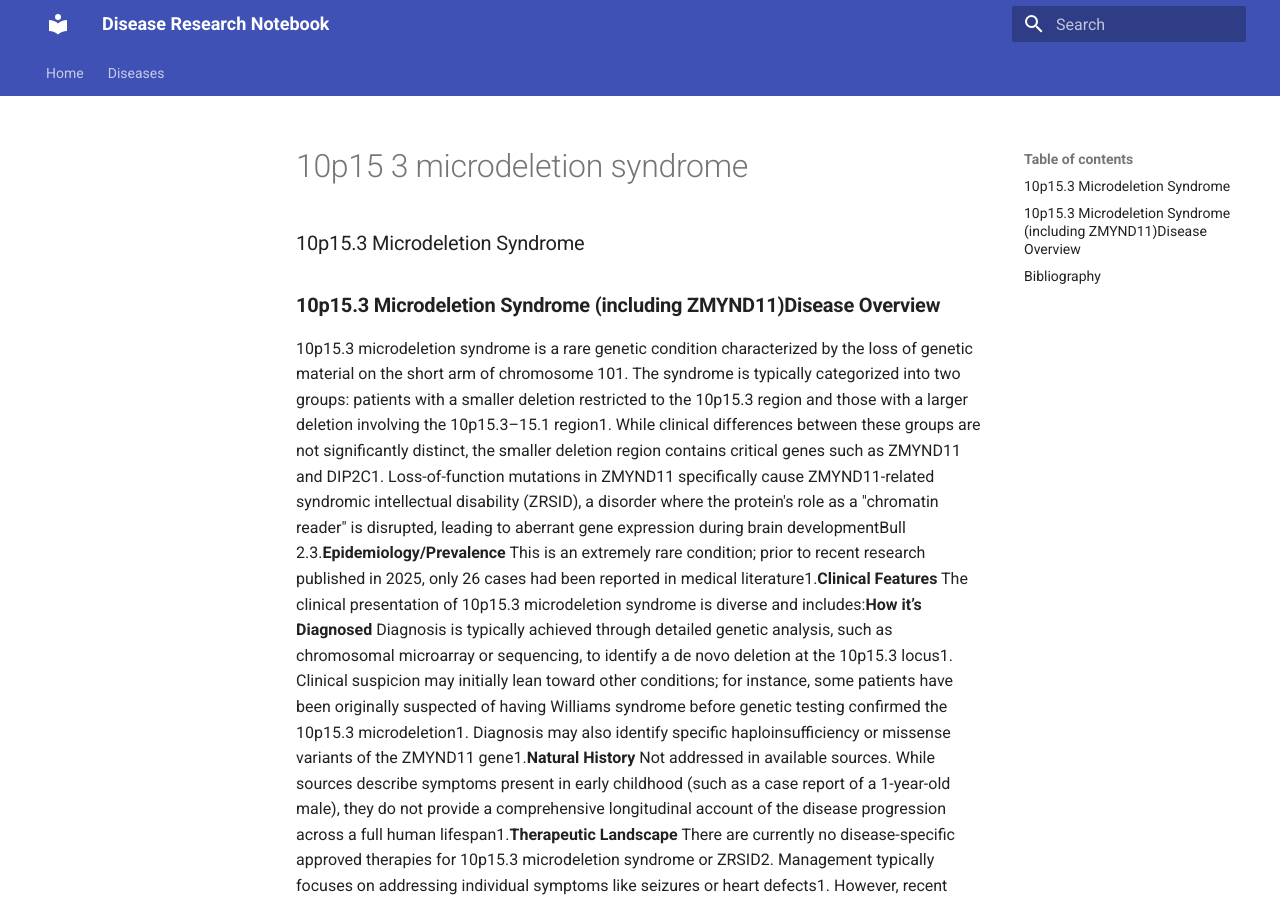
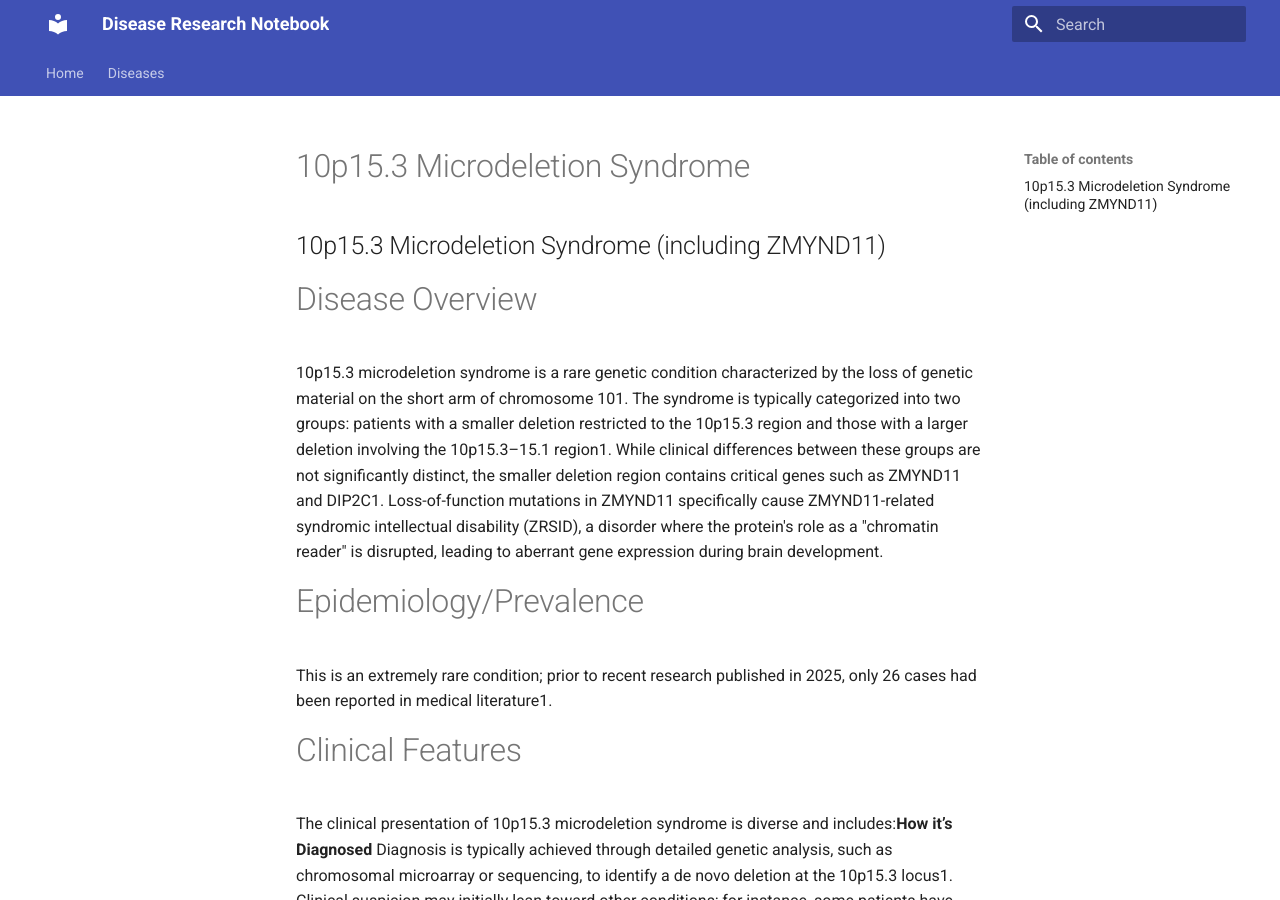
Before and after one commit to NaomiStamler/rare-diseases, an MkDocs documentation site: the page built from docs/rare-disease-profiles/10p15-3-microdeletion-syndrome.md, in a window 1280 px wide and 900 px high. Built offline with MkDocs 1.6.1 and Material for MkDocs 9.7.7, drawn with Linux system fonts in a browser that asks for light colours.

Commit message:
Update 10p15-3-microdeletion-syndrome.md

```diff
--- a/docs/rare-disease-profiles/10p15-3-microdeletion-syndrome.md
+++ b/docs/rare-disease-profiles/10p15-3-microdeletion-syndrome.md
@@ -1,13 +1,19 @@
 
-### 10p15.3 Microdeletion Syndrome
-### **10p15.3 Microdeletion Syndrome (including ZMYND11)****Disease Overview**
-10p15.3 microdeletion syndrome is a rare genetic condition characterized by the loss of genetic material on the short arm of chromosome 101. The syndrome is typically categorized into two groups: patients with a smaller deletion restricted to the 10p15.3 region and those with a larger deletion involving the 10p15.3–15.1 region1. While clinical differences between these groups are not significantly distinct, the smaller deletion region contains critical genes such as ZMYND11 and DIP2C1. Loss-of-function mutations in ZMYND11 specifically cause ZMYND11-related syndromic intellectual disability (ZRSID), a disorder where the protein's role as a "chromatin reader" is disrupted, leading to aberrant gene expression during brain developmentBull 2.3.**Epidemiology/Prevalence**
-This is an extremely rare condition; prior to recent research published in 2025, only 26 cases had been reported in medical literature1.**Clinical Features**
+# 10p15.3 Microdeletion Syndrome
+## 10p15.3 Microdeletion Syndrome (including ZMYND11)
+# Disease Overview
+10p15.3 microdeletion syndrome is a rare genetic condition characterized by the loss of genetic material on the short arm of chromosome 101. The syndrome is typically categorized into two groups: patients with a smaller deletion restricted to the 10p15.3 region and those with a larger deletion involving the 10p15.3–15.1 region1. While clinical differences between these groups are not significantly distinct, the smaller deletion region contains critical genes such as ZMYND11 and DIP2C1. Loss-of-function mutations in ZMYND11 specifically cause ZMYND11-related syndromic intellectual disability (ZRSID), a disorder where the protein's role as a "chromatin reader" is disrupted, leading to aberrant gene expression during brain development.
+# Epidemiology/Prevalence
+This is an extremely rare condition; prior to recent research published in 2025, only 26 cases had been reported in medical literature1.
+# Clinical Features
 The clinical presentation of 10p15.3 microdeletion syndrome is diverse and includes:**How it’s Diagnosed**
-Diagnosis is typically achieved through detailed genetic analysis, such as chromosomal microarray or sequencing, to identify a de novo deletion at the 10p15.3 locus1. Clinical suspicion may initially lean toward other conditions; for instance, some patients have been originally suspected of having Williams syndrome before genetic testing confirmed the 10p15.3 microdeletion1. Diagnosis may also identify specific haploinsufficiency or missense variants of the ZMYND11 gene1.**Natural History**
-Not addressed in available sources. While sources describe symptoms present in early childhood (such as a case report of a 1-year-old male), they do not provide a comprehensive longitudinal account of the disease progression across a full human lifespan1.**Therapeutic Landscape**
-There are currently no disease-specific approved therapies for 10p15.3 microdeletion syndrome or ZRSID2. Management typically focuses on addressing individual symptoms like seizures or heart defects1. However, recent research has identified the KMT2A (MLL1) protein as a potential therapeutic target, as ZMYND11 normally functions to inhibit KMT2A activity2,5. The drug revumenib, which is approved for certain types of leukemia, has shown potential in preclinical models to attenuate gene expression changes caused by ZMYND11 loss2,5.**Research (Preclinical and Clinical)**
+Diagnosis is typically achieved through detailed genetic analysis, such as chromosomal microarray or sequencing, to identify a de novo deletion at the 10p15.3 locus1. Clinical suspicion may initially lean toward other conditions; for instance, some patients have been originally suspected of having Williams syndrome before genetic testing confirmed the 10p15.3 microdeletion1. Diagnosis may also identify specific haploinsufficiency or missense variants of the ZMYND11 gene1.
+# Natural History
+Not addressed in available sources. While sources describe symptoms present in early childhood (such as a case report of a 1-year-old male), they do not provide a comprehensive longitudinal account of the disease progression across a full human lifespan1.
+# Therapeutic Landscape
+There are currently no disease-specific approved therapies for 10p15.3 microdeletion syndrome or ZRSID2. Management typically focuses on addressing individual symptoms like seizures or heart defects1. However, recent research has identified the KMT2A (MLL1) protein as a potential therapeutic target, as ZMYND11 normally functions to inhibit KMT2A activity2,5. The drug revumenib, which is approved for certain types of leukemia, has shown potential in preclinical models to attenuate gene expression changes caused by ZMYND11 loss2,5.
+# Research (Preclinical and Clinical)
 ---
 
-### **Bibliography**
+# Bibliography
 Note: None of the sources used in this profile are over 3 years old based on the provided publication dates (2025) and contemporary references to drugs approved in 20242,5,6.
```
